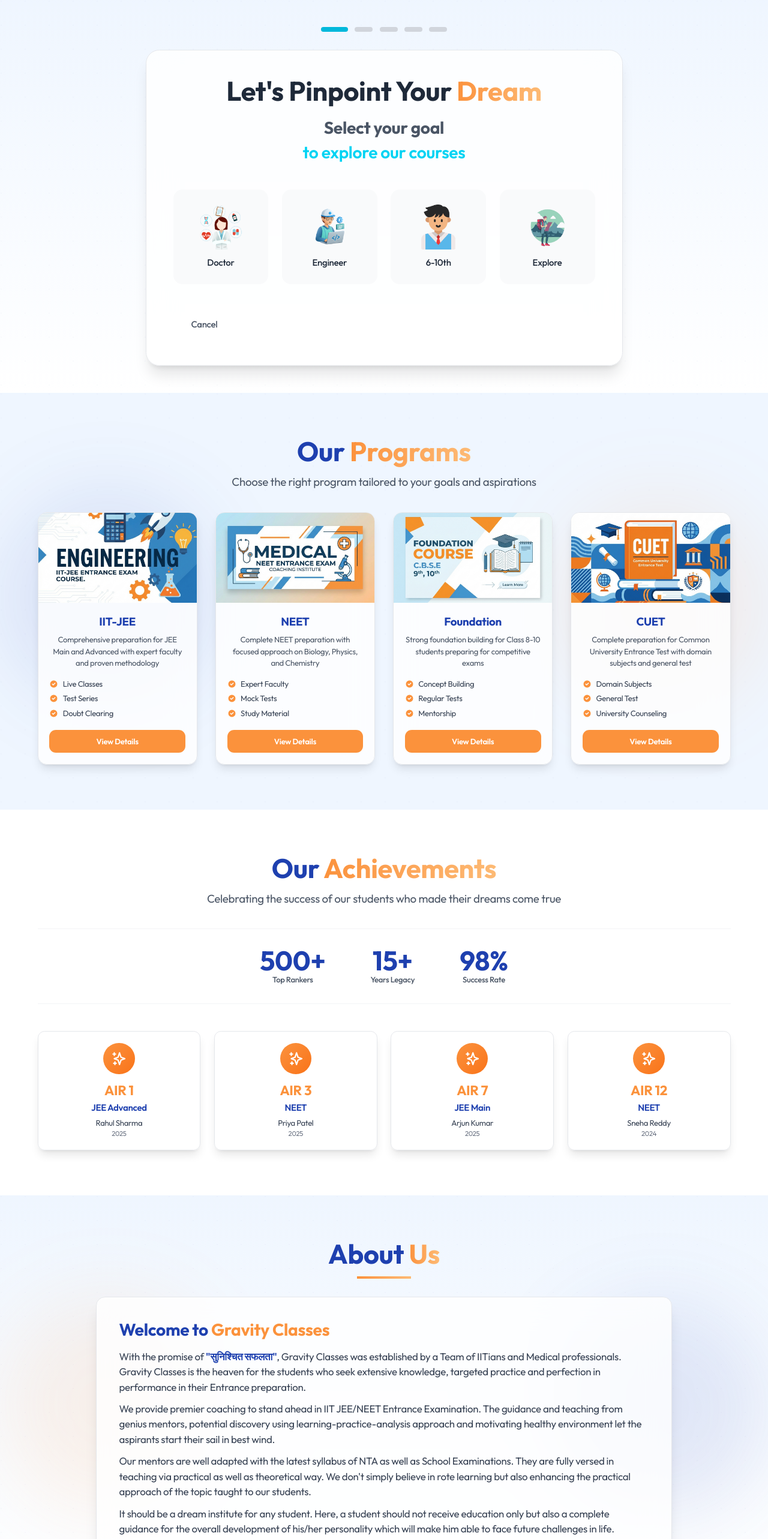
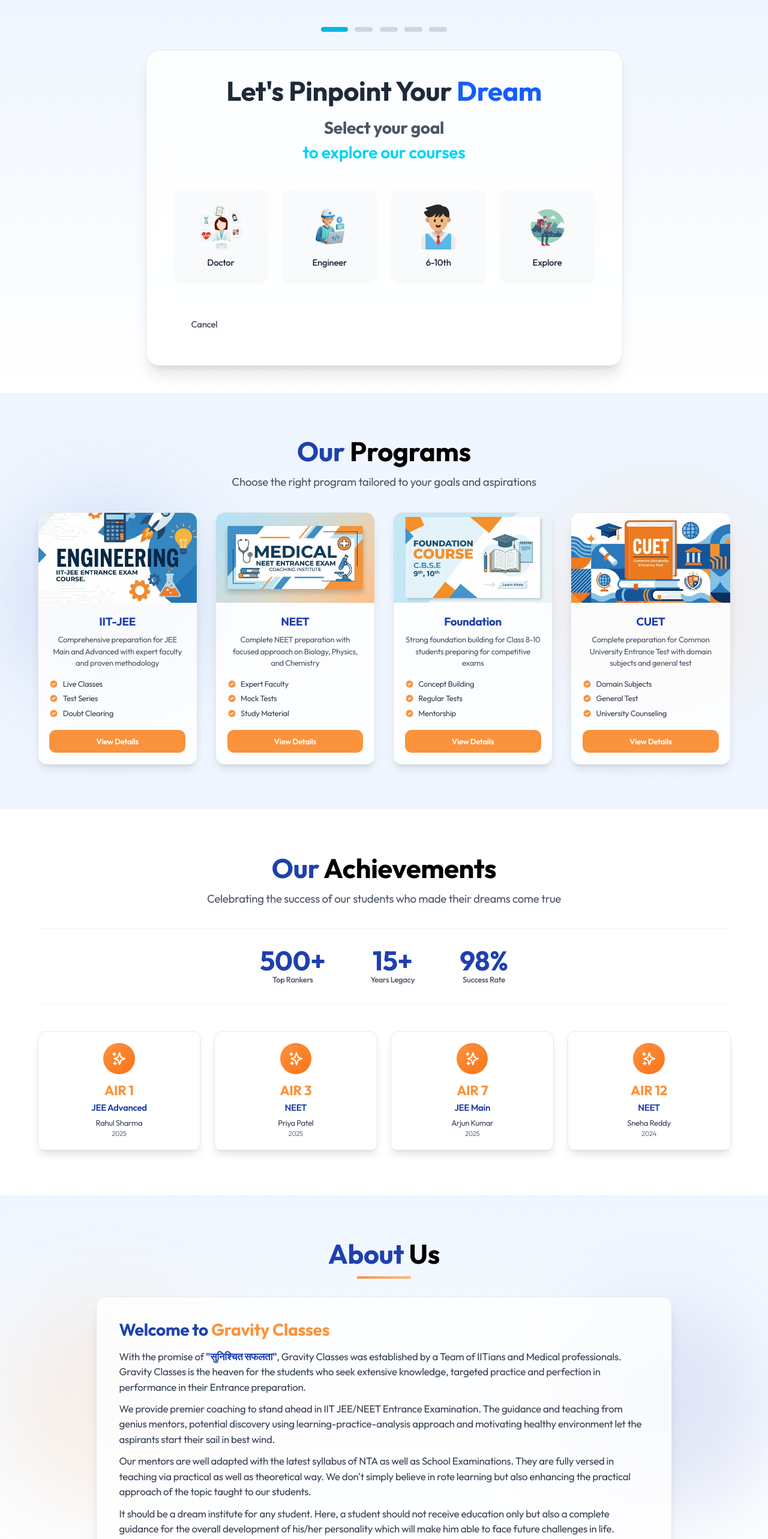
Before and after one commit to hrshdas/coachingweb, a React (Vite) app: page / in a window 1280 px wide. Shown: the part 860-3426 px from the top of the page at 60% size. Built offline with nearby package versions, Linux system fonts and the light colour scheme.

Commit message:
minor font colors update

```diff
--- a/src/components/AboutSection.jsx
+++ b/src/components/AboutSection.jsx
@@ -22,7 +22,7 @@
                 {/* Section Header */}
                 <div ref={headerRef} className={`text-center mb-8 animate-on-scroll fade-in ${headerVisible ? 'visible' : ''}`}>
                     <h2 className="text-4xl md:text-5xl font-bold text-primary mb-4">
-                        About <span className="text-transparent bg-clip-text bg-gradient-to-r from-accent to-accent-light">Us</span>
+                        About <span className="text-black">Us</span>
                     </h2>
                     <div className="w-24 h-1 bg-gradient-to-r from-accent to-accent-light mx-auto mb-8"></div>
                 </div>
--- a/src/components/EnrollmentFlow.jsx
+++ b/src/components/EnrollmentFlow.jsx
@@ -184,7 +184,7 @@
                     {currentStep === 1 && (
                         <div className="text-center">
                             <h2 className="text-4xl md:text-5xl font-bold text-gray-800 mb-6 font-display">
-                                Let's Pinpoint Your <span className="text-transparent bg-clip-text bg-gradient-to-r from-accent to-accent-light">Dream</span>
+                                Let's Pinpoint Your <span className="text-blue-600">Dream</span>
                             </h2>
                             <h3 className="text-2xl md:text-3xl font-bold text-gray-600 mb-2">
                                 Select your goal
--- a/src/components/ProgramsSection.jsx
+++ b/src/components/ProgramsSection.jsx
@@ -51,7 +51,7 @@
                 {/* Section Header */}
                 <ScrollReveal className="text-center mb-10">
                     <h2 className="text-4xl md:text-5xl font-bold text-primary mb-4">
-                        Our <span className="text-transparent bg-clip-text bg-gradient-to-r from-accent to-accent-light">Programs</span>
+                        Our <span className="text-black">Programs</span>
                     </h2>
                     <p className="text-xl text-gray-600 max-w-2xl mx-auto">
                         Choose the right program tailored to your goals and aspirations
--- a/src/components/ResultsSection.jsx
+++ b/src/components/ResultsSection.jsx
@@ -47,7 +47,7 @@
                 {/* Section Header */}
                 <ScrollReveal className="text-center mb-10">
                     <h2 className="text-4xl md:text-5xl font-bold text-primary mb-4">
-                        Our <span className="text-transparent bg-clip-text bg-gradient-to-r from-accent to-accent-light">Achievements</span>
+                        Our <span className="text-black">Achievements</span>
                     </h2>
                     <p className="text-xl text-gray-600 max-w-2xl mx-auto">
                         Celebrating the success of our students who made their dreams come true
--- a/src/components/Testimonials.jsx
+++ b/src/components/Testimonials.jsx
@@ -91,7 +91,7 @@
                 {/* Section Header */}
                 <ScrollReveal className="text-center mb-10">
                     <h2 className="text-4xl md:text-5xl font-bold text-primary mb-4">
-                        What Our <span className="text-transparent bg-clip-text bg-gradient-to-r from-accent to-accent-light">Students Say</span>
+                        What Our <span className="text-black">Students Say</span>
                     </h2>
                     <p className="text-xl text-gray-600 max-w-2xl mx-auto">
                         Hear from students and parents who achieved their dreams with us
```
